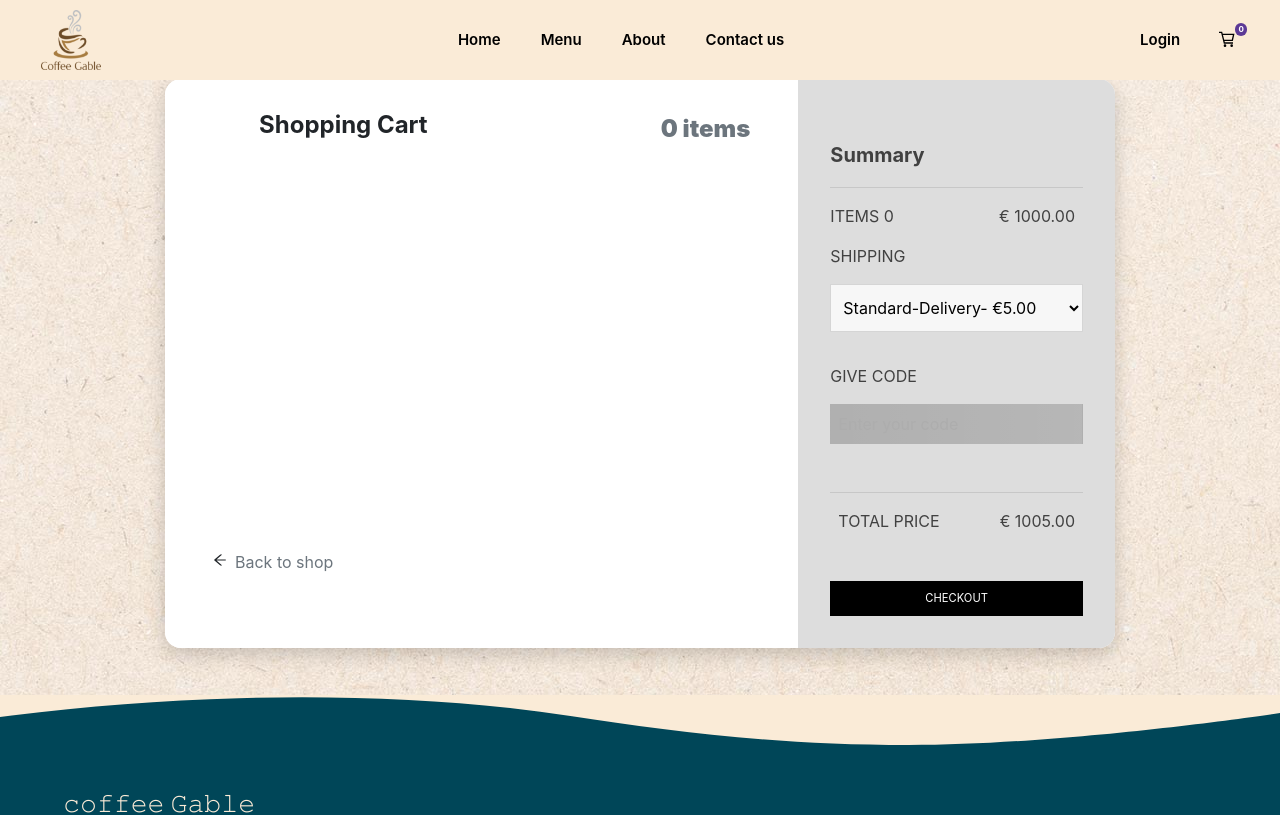
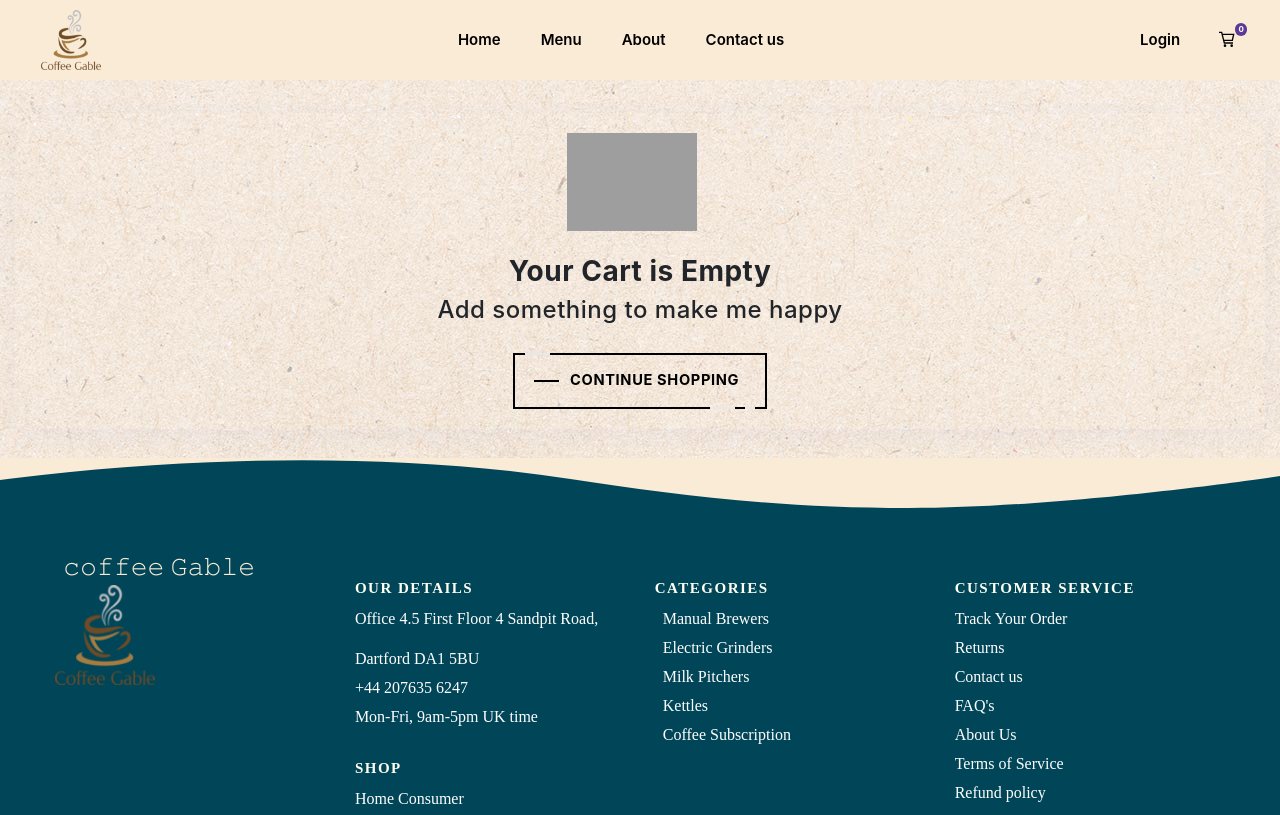
Before and after one commit to kevinpatel1/coffe-shop, a React (Create React App) app: page /cart in a window 1280 px wide. Shown: the top 815 px of the page. Built offline with nearby package versions, Linux system fonts and the light colour scheme; grey boxes are pictures that could not be loaded.

Commit message:
Design change and loader design also changed

```diff
--- a/src/Component/Loader/Loader.jsx
+++ b/src/Component/Loader/Loader.jsx
@@ -1,14 +1,14 @@
 import "./Loader.css";
-import Loading from "../../assets/images/loading-img.png";
+import Loading from "../../assets/images/loader.gif";
 const Loader = () => {
   return (
     <div className="main-loader">
       <div class="loader">
-        <ul>
+        {/* <ul>
           <li></li>
           <li></li>
           <li></li>
-        </ul>
+        </ul> */}
         {/* <div class="cup">
           <span></span>
         </div> */}
--- a/src/Pages/Cart/Cart.css
+++ b/src/Pages/Cart/Cart.css
@@ -66,9 +66,7 @@
 .col {
   padding: 0 1vh;
 }
-a {
-  padding: 0 1vh;
-}
+
 .close {
   margin-left: auto;
   font-size: 0.7rem;
@@ -81,15 +79,6 @@ a {
   cursor: pointer;
 }
 
-h5 {
-  margin-top: 4vh;
-}
-hr {
-  margin-top: 1.25rem;
-}
-form {
-  padding: 2vh 0;
-}
 select {
   border: 1px solid rgba(0, 0, 0, 0.137);
   padding: 1.5vh 1vh;
@@ -131,13 +120,7 @@ input:focus::-webkit-input-placeholder {
 .btn:hover {
   color: white;
 }
-a {
-  color: black;
-}
-a:hover {
-  color: black;
-  text-decoration: none;
-}
+
 #code {
   background-image: linear-gradient(
       to left,
@@ -149,3 +132,160 @@ a:hover {
   background-position-x: 95%;
   background-position-y: center;
 }
+
+.mt-50 {
+  margin-top: 50px;
+}
+
+.card-empty {
+  margin-bottom: 30px;
+  border: 0;
+  -webkit-transition: all 0.3s ease;
+  transition: all 0.3s ease;
+  letter-spacing: 0.5px;
+  border-radius: 8px;
+  -webkit-box-shadow: 1px 5px 24px 0 rgba(68, 102, 242, 0.05);
+  box-shadow: 1px 5px 24px 0 rgba(68, 102, 242, 0.05);
+}
+
+.card-empty .card-header {
+  background-color: transparent;
+  border-bottom: none;
+  padding: 24px;
+  border-bottom: 1px solid #f6f7fb;
+  border-top-left-radius: 8px;
+  border-top-right-radius: 8px;
+}
+
+.card-header:first-child {
+  border-radius: calc(0.25rem - 1px) calc(0.25rem - 1px) 0 0;
+}
+
+.card .card-body-empty {
+  padding: 30px;
+  background-color: transparent;
+}
+
+.btn-primary,
+.btn-primary.disabled,
+.btn-primary:disabled {
+  background-color: #4466f2 !important;
+  border-color: #4466f2 !important;
+}
+h5 {
+  margin-top: 4vh;
+}
+hr {
+  margin-top: 1.25rem;
+}
+form {
+  padding: 2vh 0;
+}
+a {
+  padding: 0 1vh;
+}
+
+.fancy {
+  margin-top: 20px !important;
+  background-color: transparent;
+  border: 2px solid #000;
+  border-radius: 0;
+  box-sizing: border-box;
+  color: #fff;
+  cursor: pointer;
+  display: inline-block;
+  font-weight: 700;
+  letter-spacing: 0.05em;
+  margin: 0;
+  outline: none;
+  overflow: visible;
+  padding: 1.25em 2em;
+  position: relative;
+  text-align: center;
+  text-decoration: none;
+  text-transform: none;
+  transition: all 0.3s ease-in-out;
+  user-select: none;
+  font-size: 13px;
+}
+
+.fancy::before {
+  content: " ";
+  width: 1.5625rem;
+  height: 2px;
+  background: black;
+  top: 50%;
+  left: 1.5em;
+  position: absolute;
+  transform: translateY(-50%);
+  transform-origin: center;
+  transition: background 0.3s linear, width 0.3s linear;
+}
+
+.fancy .text {
+  font-size: 1.125em;
+  line-height: 1.33333em;
+  padding-left: 2em;
+  display: block;
+  text-align: left;
+  transition: all 0.3s ease-in-out;
+  text-transform: uppercase;
+  text-decoration: none;
+  color: black;
+}
+
+.fancy .top-key {
+  height: 2px;
+  width: 1.5625rem;
+  top: -2px;
+  left: 0.625rem;
+  position: absolute;
+  background: #e8e8e8;
+  transition: width 0.5s ease-out, left 0.3s ease-out;
+}
+
+.fancy .bottom-key-1 {
+  height: 2px;
+  width: 1.5625rem;
+  right: 1.875rem;
+  bottom: -2px;
+  position: absolute;
+  background: #e8e8e8;
+  transition: width 0.5s ease-out, right 0.3s ease-out;
+}
+
+.fancy .bottom-key-2 {
+  height: 2px;
+  width: 0.625rem;
+  right: 0.625rem;
+  bottom: -2px;
+  position: absolute;
+  background: #e8e8e8;
+  transition: width 0.5s ease-out, right 0.3s ease-out;
+}
+
+.fancy:hover {
+  color: white;
+  background: #4e67fc;
+}
+
+.fancy:hover::before {
+  width: 0.9375rem;
+  background: white;
+}
+
+.fancy:hover .text {
+  color: white;
+  padding-left: 1.5em;
+}
+
+.fancy:hover .top-key {
+  left: -2px;
+  width: 0px;
+}
+
+.fancy:hover .bottom-key-1,
+.fancy:hover .bottom-key-2 {
+  right: 0;
+  width: 0;
+}
--- a/src/Pages/Cart/Cart.jsx
+++ b/src/Pages/Cart/Cart.jsx
@@ -1,9 +1,8 @@
-import { useEffect } from "react";
+import { useCallback } from "react";
 import { useDispatch, useSelector } from "react-redux";
 import {
   DecreaseQuantity,
   DeleteCart,
-  emptyCart,
   IncreaseQuantity,
 } from "../../Store/actions";
 import "./Cart.css";
@@ -15,15 +14,46 @@ const Cart = () => {
   const navigate = useNavigate();
   const { Carts } = useSelector((state) => state._todoProduct);
 
-  useEffect(() => {
-    if (Carts) {
-      let sum = 0;
-      Carts?.map((er) => {
-        sum += er?.price;
-      });
-    }
-  }, []);
+  const subtotal = useCallback(() => {
+    let total = Carts.reduce(
+      (acc, item) => acc + item.quantity * item.price,
+      0
+    );
+    console.log(total);
+  }, [Carts]);
+
   return (
+    <div>
+      {Carts?.length === 0 ? (
+        <div class="empty-cart-container-fluid  mt-50">
+          <div class="row">
+            <div class="col-md-12">
+              <div class="card-empty">
+                <div class="card-body cart-empty">
+                  <div class="col-sm-12 empty-cart-cls text-center">
+                    <img
+                      src="https://i.imgur.com/dCdflKN.png"
+                      width="130"
+                      height="130"
+                      class="img-fluid mb-4 mr-3"
+                    />
+                    <h3>
+                      <strong>Your Cart is Empty</strong>
+                    </h3>
+                    <h4>Add something to make me happy </h4>
+                    <button onClick={() => navigate("/menu")} class="fancy">
+                      <span class="top-key"></span>
+                      <span class="text">Continue Shopping</span>
+                      <span class="bottom-key-1"></span>
+                      <span class="bottom-key-2"></span>
+                    </button>
+                  </div>
+                </div>
+              </div>
+            </div>
+          </div>
+        </div>
+      ) : (
         <div className="pb-5 pt-3">
           <div class="card">
             <div class="row">
@@ -52,12 +82,16 @@ const Cart = () => {
                           <div class="row">{items?.name}</div>
                         </div>
                         <div class="col">
-                      <a onClick={() => dispatch(DecreaseQuantity(key))}>-</a>
+                          <a onClick={() => dispatch(DecreaseQuantity(key))}>
+                            -
+                          </a>
                           <a class="border">{items?.quantity}</a>
-                      <a onClick={() => dispatch(IncreaseQuantity(key))}>+</a>
+                          <a onClick={() => dispatch(IncreaseQuantity(key))}>
+                            +
+                          </a>
                         </div>
                         <div class="col">
-                      &euro; {items?.price}{" "}
+                          &euro; {items?.price * parseInt(items?.quantity)}{" "}
                           <span
                             class="close"
                             onClick={() => dispatch(DeleteCart(items))}
@@ -85,7 +119,13 @@ const Cart = () => {
                   <div class="col" style={{ paddingLeft: 0 }}>
                     ITEMS {Carts?.length}
                   </div>
-              <div class="col text-right">&euro; 1000.00</div>
+                  <div class="col text-right">
+                    &euro;{" "}
+                    {Carts.reduce(
+                      (acc, item) => acc + item.quantity * item.price,
+                      0
+                    )}
+                  </div>
                 </div>
                 <form>
                   <p>SHIPPING</p>
@@ -105,13 +145,21 @@ const Cart = () => {
                   }}
                 >
                   <div class="col">TOTAL PRICE</div>
-              <div class="col text-right">&euro; 1005.00</div>
+                  <div class="col text-right">
+                    &euro;{" "}
+                    {Carts.reduce(
+                      (acc, item) => acc + item.quantity * item.price,
+                      0
+                    ) + 5}
+                  </div>
                 </div>
                 <button class="btn">CHECKOUT</button>
               </div>
             </div>
           </div>
         </div>
+      )}
+    </div>
   );
 };
 
--- a/src/Pages/Menu/ProductCard/ProductCard.css
+++ b/src/Pages/Menu/ProductCard/ProductCard.css
@@ -264,5 +264,18 @@ button.add-to-cart-btn:active::before {
   transform: translate3d(0, 0, -1em);
 }
 
-.shadow {
+.wrapper > h1 {
+  font-size: 80px;
+  font-family: "Poppins", sans-serif;
+  margin-bottom: 0;
+  line-height: 1;
+  font-weight: 700;
+  color: #382b22;
 }
+
+.dot {
+  border-radius: 60px;
+  border: brown 5px solid;
+  height: 5px;
+  display: inline-block;
+}
--- a/src/Pages/ProductView/ProductView.css
+++ b/src/Pages/ProductView/ProductView.css
@@ -202,17 +202,38 @@
   display: flex;
   justify-content: flex-end;
   margin-right: 40px;
-  margin-top: 2vmax;
+  margin-top: 3vmax;
 }
 .back-btn > button {
-  background-color: transparent;
-  border-radius: 5px;
+  display: flex;
+  height: 3em;
+  width: 100px;
+  align-items: center;
+  justify-content: center;
+  background-color: #eeeeee4b;
+  border-radius: 3px;
+  letter-spacing: 1px;
+  transition: all 0.2s linear;
   cursor: pointer;
+  background: transparent;
+  border: 1px solid black;
 }
+
+.back-btn > button > svg {
+  margin-right: 5px;
+  margin-left: 5px;
+  font-size: 20px;
+  transition: all 0.4s ease-in;
+}
+
+.back-btn > button:hover > svg {
+  font-size: 1.2em;
+  transform: translateX(-5px);
+}
+
 .back-btn > button:hover {
-  background-color: black;
-  color: white;
-  border-radius: 5px;
+  box-shadow: 9px 9px 33px #d1d1d1, -9px -9px 33px #ffffff;
+  transform: translateY(-2px);
 }
 
 @media screen and (max-width: 600px) {
--- a/src/Pages/ProductView/ProductView.jsx
+++ b/src/Pages/ProductView/ProductView.jsx
@@ -70,7 +70,18 @@ const ProductView = () => {
   return (
     <div>
       <div className="back-btn">
-        <button onClick={() => navigate("/menu")}> Back</button>
+        <button onClick={() => navigate("/menu")}>
+          <svg
+            height="16"
+            width="16"
+            xmlns="http://www.w3.org/2000/svg"
+            version="1.1"
+            viewBox="0 0 1024 1024"
+          >
+            <path d="M874.690416 495.52477c0 11.2973-9.168824 20.466124-20.466124 20.466124l-604.773963 0 188.083679 188.083679c7.992021 7.992021 7.992021 20.947078 0 28.939099-4.001127 3.990894-9.240455 5.996574-14.46955 5.996574-5.239328 0-10.478655-1.995447-14.479783-5.996574l-223.00912-223.00912c-3.837398-3.837398-5.996574-9.046027-5.996574-14.46955 0-5.433756 2.159176-10.632151 5.996574-14.46955l223.019353-223.029586c7.992021-7.992021 20.957311-7.992021 28.949332 0 7.992021 8.002254 7.992021 20.957311 0 28.949332l-188.073446 188.073446 604.753497 0C865.521592 475.058646 874.690416 484.217237 874.690416 495.52477z"></path>
+          </svg>
+          <span>Back</span>
+        </button>
       </div>
       <div className="ProductDetails ">
         <div>
```
Also changed, not shown: src/Pages/Menu/Menu.css (+88 -0 lines), src/Pages/Menu/Menu.jsx (+31 -1 lines), src/Pages/Menu/ProductCard/ProductCard.jsx (+22 -2 lines), src/assets/images/loader.gif (added). Lines whose indentation alone changed are shown as unchanged.
